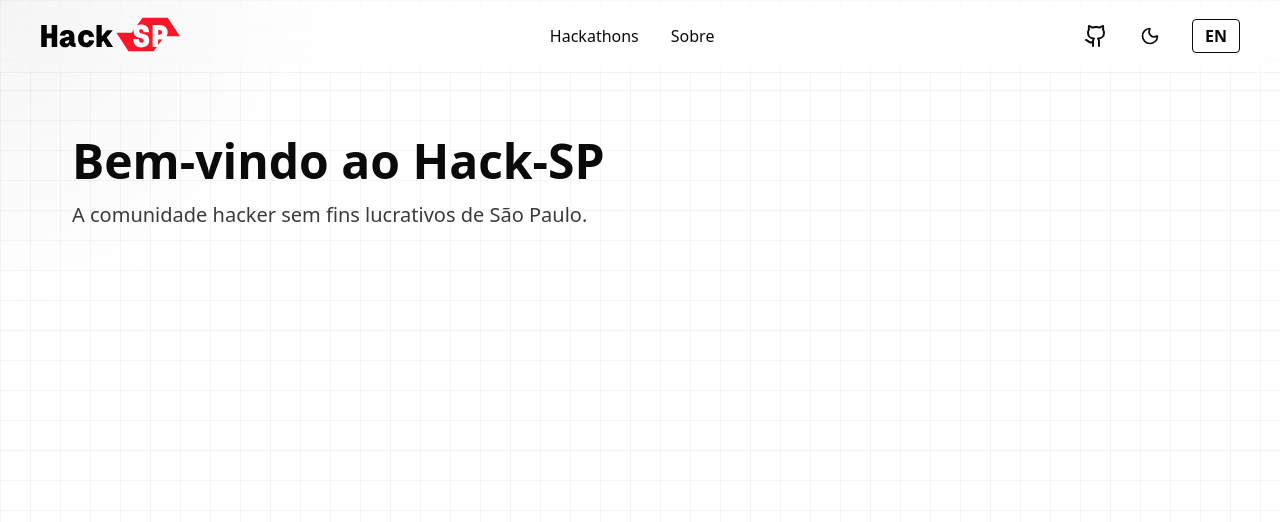
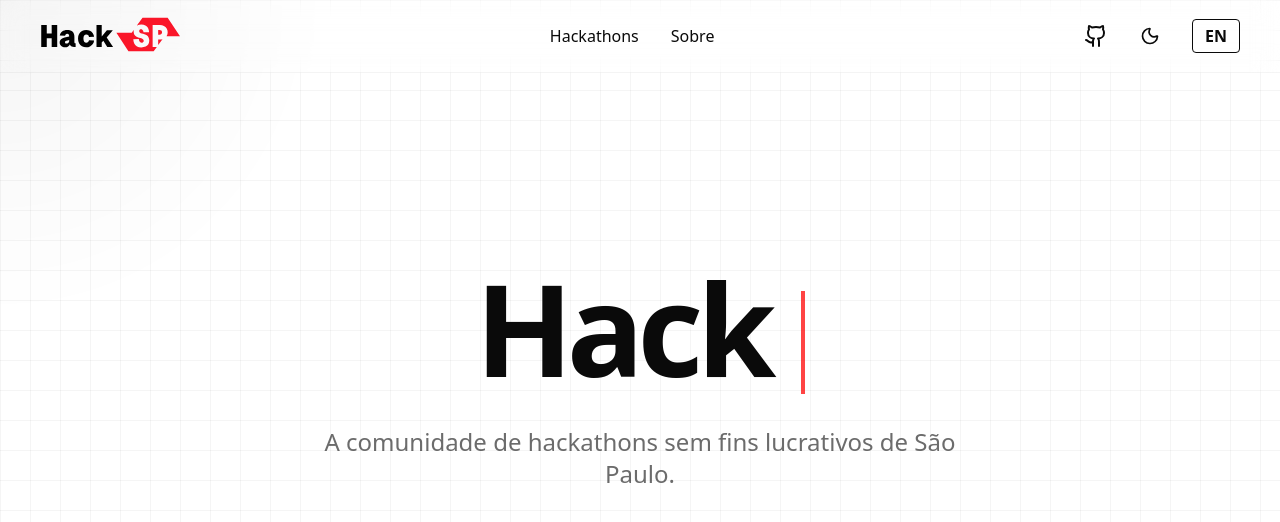
Before and after one commit to HACK-SP-BR/we-are-hack-sp, a React (Vite) app: page / in a window 1280 px wide. Shown: the top 522 px of the page. Built offline with nearby package versions, Linux system fonts and the light colour scheme.

Commit message:
feat: title typing animation was added

```diff
--- /dev/null
+++ b/src/components/TypingTitle.tsx
@@ -0,0 +1,87 @@
+import React, { useEffect, useMemo, useState } from "react";
+
+interface TypingTitleProps {
+  part1: string;
+  part2: string;
+
+  typeSpeedMs?: number;
+  deleteSpeedMs?: number;
+  startDelayMs?: number;
+  endDelayMs?: number;
+  restartDelayMs?: number;
+}
+
+export const TypingTitle: React.FC<TypingTitleProps> = ({
+                                                          part1,
+                                                          part2,
+                                                          typeSpeedMs = 220,
+                                                          deleteSpeedMs = 90,
+                                                          startDelayMs = 400,
+                                                          endDelayMs = 1200,
+                                                          restartDelayMs = 400,
+                                                        }) => {
+  const fullText = useMemo(() => `${part1} ${part2}`, [part1, part2]);
+  const part1Index = part1.length;
+
+  const [text, setText] = useState("");
+  const [mode, setMode] = useState<"delayStart" | "typing" | "delayEnd" | "deleting" | "delayRestart">(
+      "delayStart"
+  );
+
+  useEffect(() => {
+    let timeoutId: number;
+
+    const schedule = (ms: number, fn: () => void) => {
+      timeoutId = window.setTimeout(fn, ms);
+    };
+
+    if (mode === "delayStart") {
+      schedule(startDelayMs, () => setMode("typing"));
+    }
+
+    if (mode === "typing") {
+      if (text.length < fullText.length) {
+        schedule(typeSpeedMs, () => setText(fullText.slice(0, text.length + 1)));
+      } else {
+        setMode("delayEnd");
+      }
+    }
+
+    if (mode === "delayEnd") {
+      schedule(endDelayMs, () => setMode("deleting"));
+    }
+
+    if (mode === "deleting") {
+      if (text.length > 0) {
+        schedule(deleteSpeedMs, () => setText(fullText.slice(0, text.length - 1)));
+      } else {
+        setMode("delayRestart");
+      }
+    }
+
+    if (mode === "delayRestart") {
+      schedule(restartDelayMs, () => setMode("typing"));
+    }
+
+    return () => window.clearTimeout(timeoutId);
+  }, [
+    mode,
+    text,
+    fullText,
+    typeSpeedMs,
+    deleteSpeedMs,
+    startDelayMs,
+    endDelayMs,
+    restartDelayMs,
+  ]);
+
+  const isTypingPart2 = text.length > part1Index;
+
+  return (
+      <h1 className="text-7xl md:text-9xl font-bold mb-8 tracking-tighter inline-block relative">
+        <span className="text-foreground">{text.slice(0, part1Index)}</span>
+        {isTypingPart2 && <span className="text-primary">{text.slice(part1Index)}</span>}
+        <span className="typing-cursor ml-1" />
+      </h1>
+  );
+};
--- /dev/null
+++ b/src/constants/translations.ts
@@ -0,0 +1,28 @@
+export const translations = {
+  pt: {
+    "nav.hackathons": "Hackathons",
+    "nav.about": "Sobre",
+    "home.title.part1": "Hack",
+    "home.title.part2": "SP",
+    "home.subtitle": "A comunidade de hackathons sem fins lucrativos de São Paulo.",
+    "about.title": "Sobre nós",
+    "about.p": "O Hack-SP é uma comunidade de hackathons e tecnologia no estado de São Paulo.",
+    "hackathons.title": "Nossos Hackathons",
+    "hackathons.p": "Confira os próximos eventos e hackathons em São Paulo.",
+  },
+  en: {
+    "nav.hackathons": "Hackathons",
+    "nav.about": "About",
+    "home.title.part1": "Hack",
+    "home.title.part2": "SP",
+      "home.subtitle": "The nonprofit community for hackathons in São Paulo",
+    "about.title": "About Us",
+    "about.p":
+        "Hack-SP is a community focused on fostering a culture of hackathons and technology in the state of São Paulo.",
+    "hackathons.title": "Our Hackathons",
+    "hackathons.p": "Check out the upcoming events and hackathons in São Paulo.",
+  },
+} as const;
+
+export type Language = "pt" | "en";
+export type TranslationKey = keyof typeof translations['pt'];
--- a/src/contexts/LanguageContext.tsx
+++ b/src/contexts/LanguageContext.tsx
@@ -1,36 +1,11 @@
 import { createContext, useContext, useMemo, useState, type ReactNode } from "react";
-
-type Language = "pt" | "en";
+import { translations, type Language, type TranslationKey } from "../constants/translations";
 
 interface LanguageContextType {
   language: Language;
   toggleLanguage: () => void;
-  t: (key: string) => string;
+  t: (key: TranslationKey) => string;
 }
-
-const translations = {
-  pt: {
-    "nav.hackathons": "Hackathons",
-    "nav.about": "Sobre",
-    "home.title": "Bem-vindo ao Hack-SP",
-    "home.subtitle": "A comunidade hacker sem fins lucrativos de São Paulo.",
-    "about.title": "Sobre nós",
-    "about.p": "O Hack-SP é uma comunidade de hackathons e tecnologia no estado de São Paulo.",
-    "hackathons.title": "Nossos Hackathons",
-    "hackathons.p": "Confira os próximos eventos e hackathons em São Paulo.",
-  },
-  en: {
-    "nav.hackathons": "Hackathons",
-    "nav.about": "About",
-    "home.title": "Welcome to Hack-SP",
-    "home.subtitle": "The non-profit hacker community in São Paulo.",
-    "about.title": "About Us",
-    "about.p":
-        "Hack-SP is a community focused on fostering a culture of hackathons and technology in the state of São Paulo.",
-    "hackathons.title": "Our Hackathons",
-    "hackathons.p": "Check out the upcoming events and hackathons in São Paulo.",
-  },
-} as const;
 
 const LanguageContext = createContext<LanguageContextType | null>(null);
 
@@ -41,8 +16,8 @@
     setLanguage((prev) => (prev === "pt" ? "en" : "pt"));
   };
 
-  const t = (key: string) => {
-    return translations[language][key as keyof typeof translations['pt']] || key;
+  const t = (key: TranslationKey) => {
+    return translations[language][key] || key;
   };
 
   const value = useMemo(() => ({ language, toggleLanguage, t }), [language]);
--- a/src/index.css
+++ b/src/index.css
@@ -38,6 +38,10 @@
   @apply animate-[fadeIn_0.5s_ease-out];
 }
 
+.typing-cursor {
+  @apply inline-block w-1 h-[0.8em] bg-primary animate-pulse align-middle;
+}
+
 @keyframes fadeIn {
   from { opacity: 0; transform: translateY(10px); }
   to { opacity: 1; transform: translateY(0); }
--- a/src/pages/Home.tsx
+++ b/src/pages/Home.tsx
@@ -1,12 +1,18 @@
 import React from 'react';
 import { useLanguage } from '../contexts/LanguageContext';
+import { TypingTitle } from '../components/TypingTitle';
 
 export const Home: React.FC = () => {
   const { t } = useLanguage();
   return (
-    <div className="page-transition">
-      <h1 className="text-5xl font-bold mb-4">{t('home.title')}</h1>
-      <p className="text-xl opacity-80">{t('home.subtitle')}</p>
+    <div className="page-transition flex flex-col items-center justify-center min-h-[60vh] text-center">
+      <TypingTitle
+        part1={t('home.title.part1')}
+        part2={t('home.title.part2')}
+      />
+      <p className="text-xl md:text-2xl opacity-60 max-w-2xl mx-auto leading-relaxed">
+        {t('home.subtitle')}
+      </p>
     </div>
   );
 };
```
